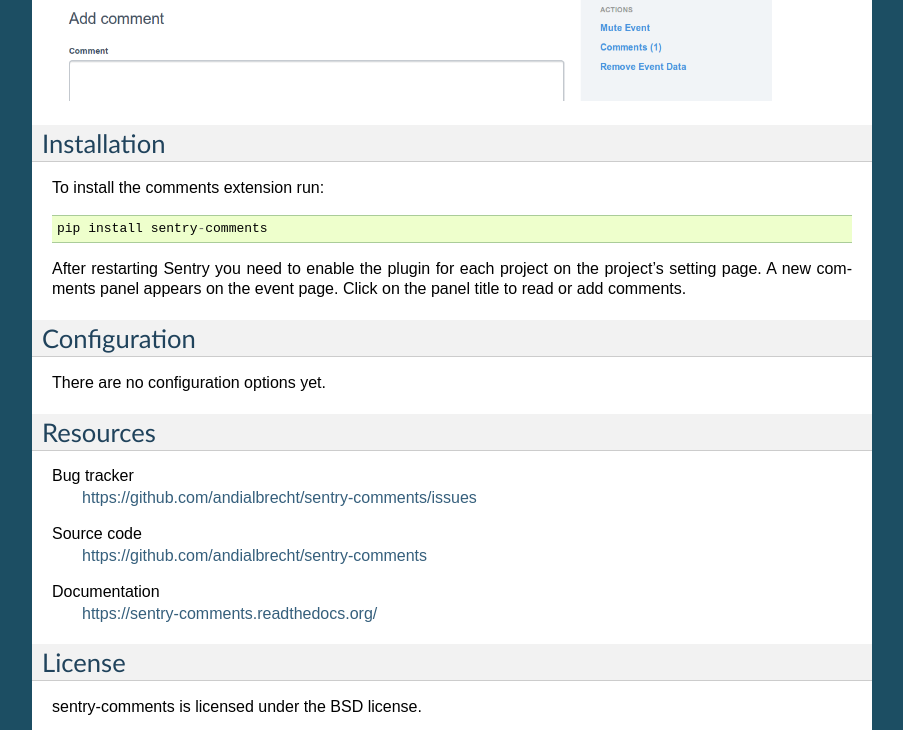
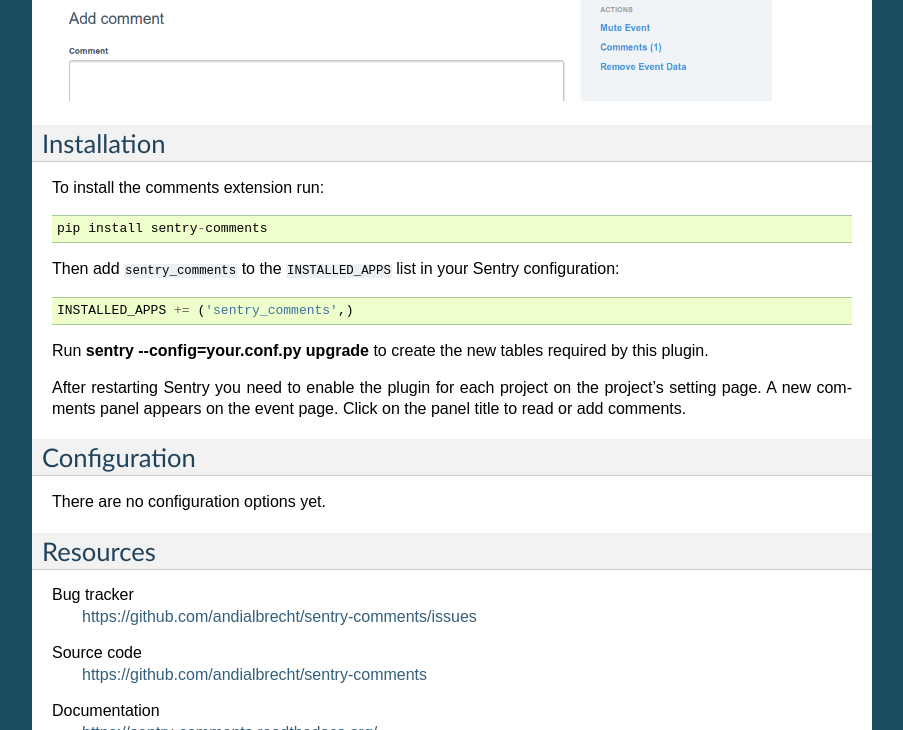
Before and after one commit to andialbrecht/sentry-comments, a Sphinx documentation site: the page built from docs/index.rst, in a window 1280 px wide and 900 px high, scrolled down 823 px, cut to the strip 0-730 px from the top of the window. Shown: the whole strip, without its empty margins (198-1101 px from the left). Built offline with Sphinx 7.4.7, drawn with Linux system fonts in a browser that asks for light colours.

Commit message:
Fix documentation issue (fixes #3).

```diff
--- a/docs/index.rst
+++ b/docs/index.rst
@@ -25,6 +25,14 @@
 To install the comments extension run::
 
   pip install sentry-comments
+
+Then add ``sentry_comments`` to the ``INSTALLED_APPS`` list in your Sentry
+configuration::
+
+    INSTALLED_APPS += ('sentry_comments',)
+
+Run :command:`sentry --config=your.conf.py upgrade` to create the new tables
+required by this plugin.
 
 After restarting Sentry you need to enable the plugin for each project on the
 project's setting page. A new comments panel appears on the event page. Click
```
Also changed, not shown: README.rst (+9 -1 lines).
